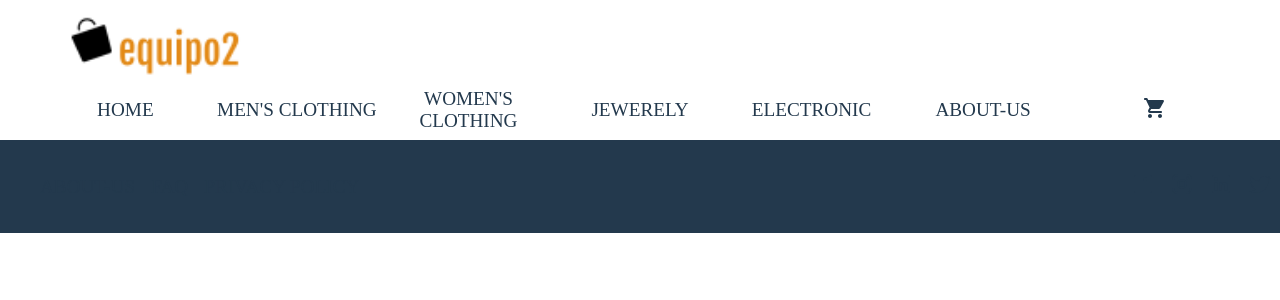
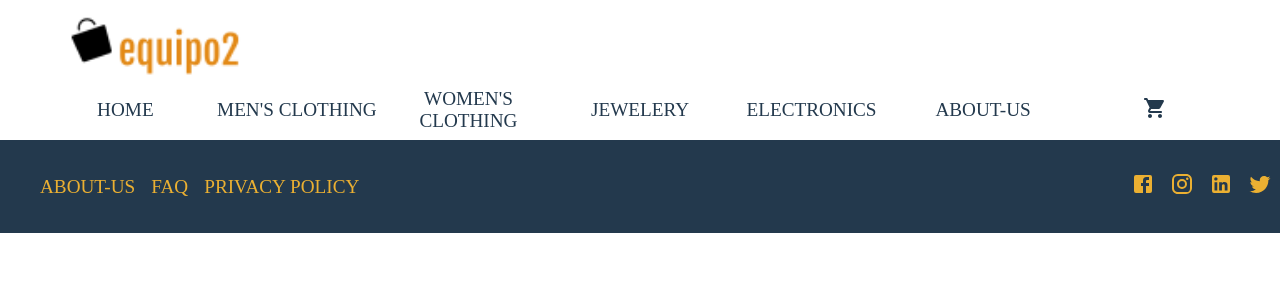
Before and after one commit to ultrapotros/christmas-project, a React (Create React App) app in the folder equipo2/: page / in a window 1280 px wide. Shown: the top 300 px of the page. Built offline with nearby package versions, Linux system fonts and the light colour scheme; no server answers.

Commit message:
paths fixed

```diff
--- a/equipo2/src/components/Header/component.css
+++ b/equipo2/src/components/Header/component.css
@@ -20,7 +20,7 @@
     grid-template-columns: repeat( 7, 1fr);
     align-items: center;
 }
-a {
+.header a {
     text-decoration: none;
     text-transform: uppercase;
     text-align: center;
@@ -31,6 +31,10 @@ a {
 }
 .mobileIcon {
   display: none;
+}
+.active {
+  background-color: #23394d;
+  color:rgb(235, 176, 50);
 }
 @media screen and (max-width: 860px) { /* this media query allows us to change the top bar to a lateral one*/
   .showed {
--- a/equipo2/src/components/Header/index.jsx
+++ b/equipo2/src/components/Header/index.jsx
@@ -4,9 +4,9 @@ import { ShoppingCartRounded , MenuRounded, CloseRounded } from '@mui/icons-mate
 import webLogo from './storeLogo.png';
 
 export default function Header() {
-  const routes = [{route:'/', label: 'home'}, {route:"/single-category/men's clothing", label: "men's clothing"},
-   {route:"/single-category/women's clothing", label: "women's clothing"}, {route:"/single-category/jewerely", label: 'jewerely'},
-    {route:"/single-category/electronic", label: 'electronic'}, {route:'/about-us', label: 'about-us'},
+  const routes = [{route:'/', label: 'home'}, {route:"/single-category/men's%20clothing", label: "men's clothing"},
+   {route:"/single-category/women's%20clothing", label: "women's clothing"}, {route:"/single-category/jewelery", label: 'jewelery'},
+    {route:"/single-category/electronics", label: 'electronics'}, {route:'/about-us', label: 'about-us'},
     {route:'/cart', label: <ShoppingCartRounded />}];
   const [showMobileMenu, setShowMobileMenu] = useState(false); /* we assign false as first value */
   return (
```
